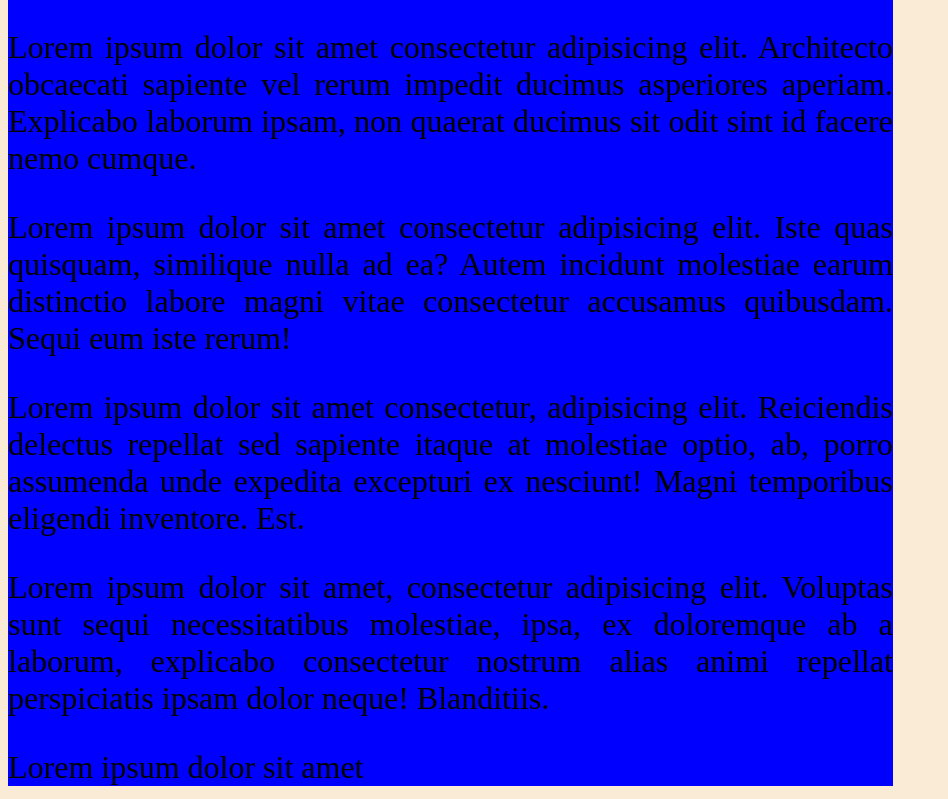
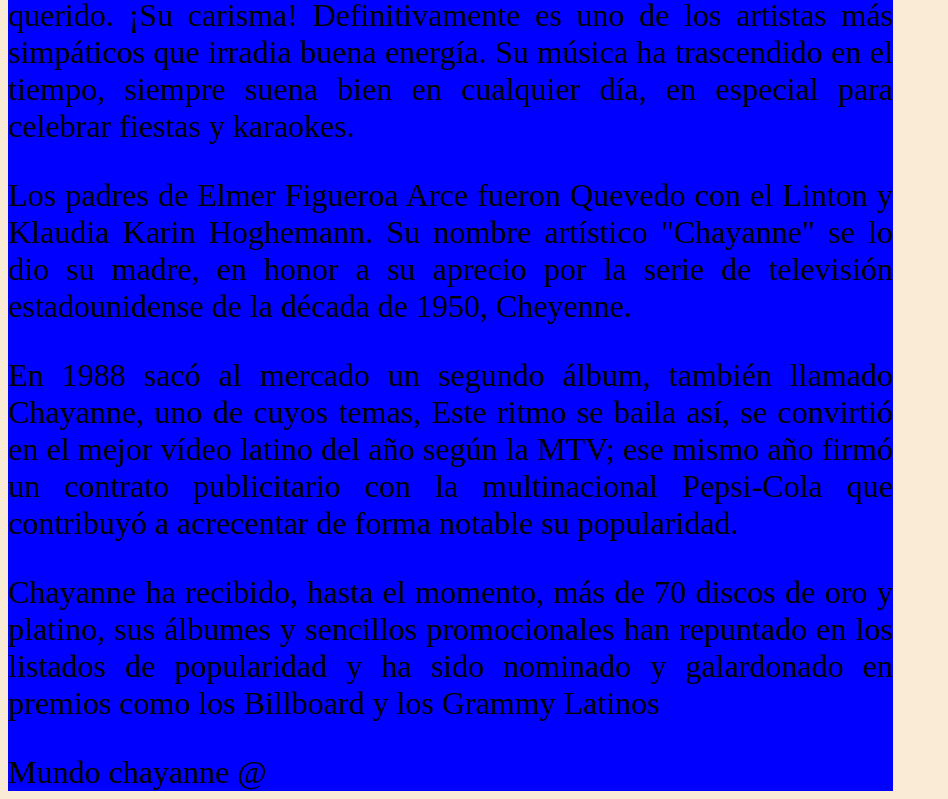
Before and after one commit to federal344BP/hyperblog, a plain HTML site: page index.html in a window 1280 px wide. Shown: the part 335-1134 px from the top of the page, without its empty margins (0-948 px from the left). Drawn offline with Linux system fonts and the light colour scheme.

Commit message:
Cambio de texto

```diff
--- a/index.html
+++ b/index.html
@@ -11,36 +11,37 @@
     <div id="container">
       <div id="cabecera">
         <img src="imagenes/como.PNG" width="50px" height="50px" />
-        <p>cabecera</p>
-        <p>cabecera de master</p>
+        <p>Mundo chayanne</p>
       </div>
       <div id="main">
-        <h1>titulo</h1>
+        <h1>Chayanne</h1>
         <p>
-          Lorem ipsum dolor sit amet consectetur adipisicing elit. Architecto
-          obcaecati sapiente vel rerum impedit ducimus asperiores aperiam.
-          Explicabo laborum ipsam, non quaerat ducimus sit odit sint id facere
-          nemo cumque.
+          Aquí te dejamos algunas de las razones por las que sigue siendo muy
+          querido. ¡Su carisma! Definitivamente es uno de los artistas más
+          simpáticos que irradia buena energía. Su música ha trascendido en el
+          tiempo, siempre suena bien en cualquier día, en especial para celebrar
+          fiestas y karaokes.
         </p>
         <p>
-          Lorem ipsum dolor sit amet consectetur adipisicing elit. Iste quas
-          quisquam, similique nulla ad ea? Autem incidunt molestiae earum
-          distinctio labore magni vitae consectetur accusamus quibusdam. Sequi
-          eum iste rerum!
+          Los padres de Elmer Figueroa Arce fueron Quevedo con el Linton y
+          Klaudia Karin Hoghemann. Su nombre artístico "Chayanne" se lo dio su
+          madre, en honor a su aprecio por la serie de televisión estadounidense
+          de la década de 1950, Cheyenne.
         </p>
         <p>
-          Lorem ipsum dolor sit amet consectetur, adipisicing elit. Reiciendis
-          delectus repellat sed sapiente itaque at molestiae optio, ab, porro
-          assumenda unde expedita excepturi ex nesciunt! Magni temporibus
-          eligendi inventore. Est.
+          En 1988 sacó al mercado un segundo álbum, también llamado Chayanne,
+          uno de cuyos temas, Este ritmo se baila así, se convirtió en el mejor
+          vídeo latino del año según la MTV; ese mismo año firmó un contrato
+          publicitario con la multinacional Pepsi-Cola que contribuyó a
+          acrecentar de forma notable su popularidad.
         </p>
         <p>
-          Lorem ipsum dolor sit amet, consectetur adipisicing elit. Voluptas
-          sunt sequi necessitatibus molestiae, ipsa, ex doloremque ab a laborum,
-          explicabo consectetur nostrum alias animi repellat perspiciatis ipsam
-          dolor neque! Blanditiis.
+          Chayanne ha recibido, hasta el momento, más de 70 discos de oro y
+          platino, sus álbumes y sencillos promocionales han repuntado en los
+          listados de popularidad y ha sido nominado y galardonado en premios
+          como los Billboard y los Grammy Latinos
         </p>
-        <footer>Lorem ipsum dolor sit amet</footer>
+        <footer>Mundo chayanne @</footer>
       </div>
     </div>
   </body>
```
